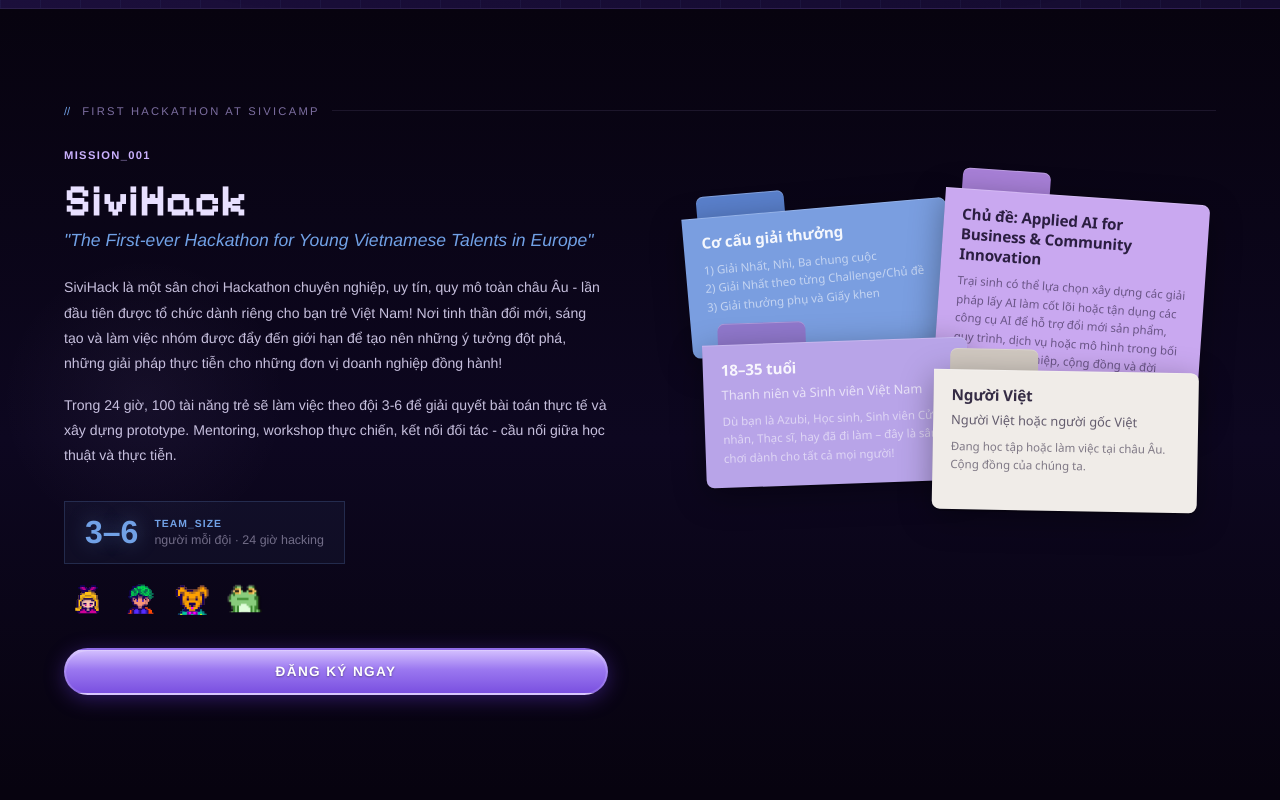
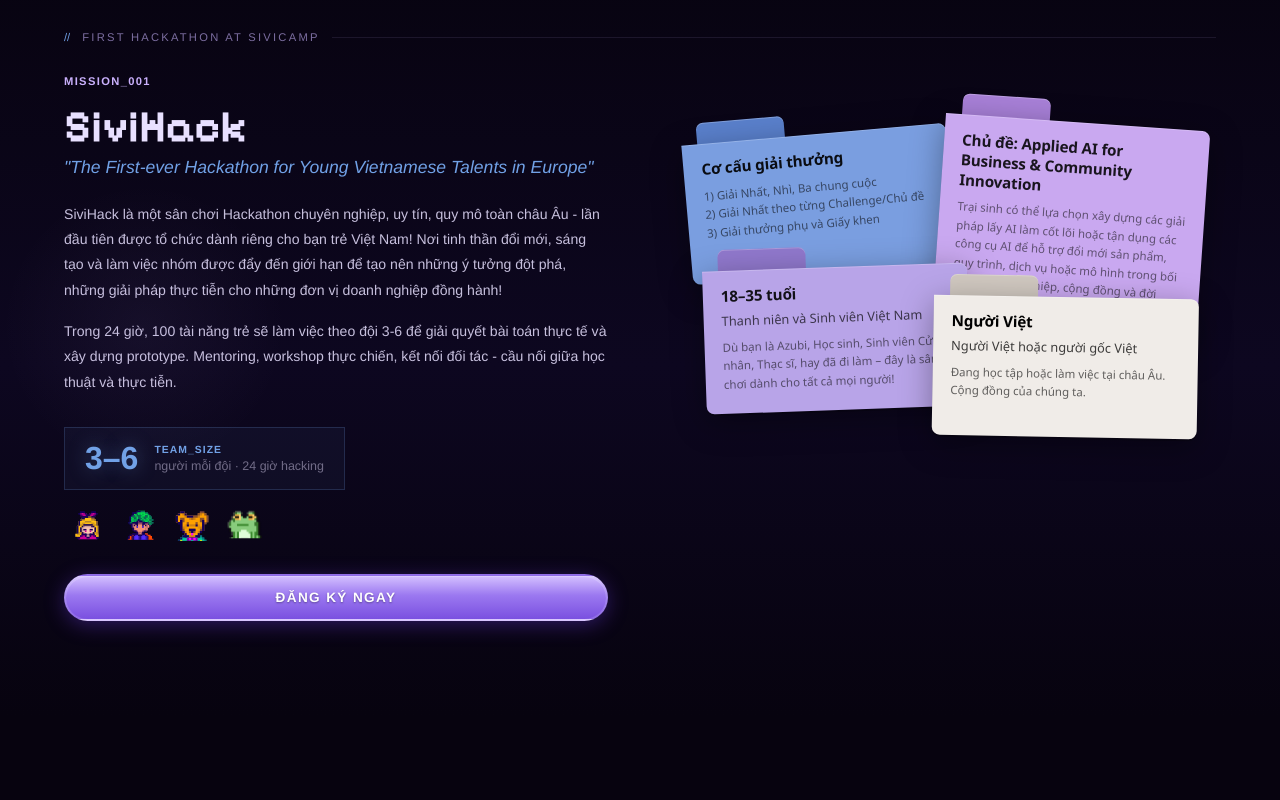
Before and after one commit to ndinh02/rammastic2026, a React (Vite) app: page / in a window 1280 px wide. Shown: the part 1580-2380 px from the top of the page. Built offline with nearby package versions, Linux system fonts and the light colour scheme.

Commit message:
i made the text black

```diff
--- a/src/components/HeroSection.jsx
+++ b/src/components/HeroSection.jsx
@@ -307,7 +307,7 @@
           </div>
         </motion.div>
 
-        <motion.p
+        {/* <motion.p
           initial={{ opacity: 0 }}
           animate={{ opacity: 1 }}
           transition={{ delay: 0.6 }}
@@ -324,7 +324,7 @@
           <span style={{ color: 'rgba(232,224,255,0.3)' }}>
             Nơi Công nghệ gặp gỡ Văn hoá.
           </span>
-        </motion.p>
+        </motion.p> */}
 
         <motion.div
           initial={{ opacity: 0, y: 10 }}
--- a/src/components/SiviHackSection.jsx
+++ b/src/components/SiviHackSection.jsx
@@ -24,7 +24,7 @@
     body: '1) Giải Nhất, Nhì, Ba chung cuộc\n2) Giải Nhất theo từng Challenge/Chủ đề\n3) Giải thưởng phụ và Giấy khen',
     folderBody: '#7a9ee0',
     tabColor: '#5a80cc',
-    textColor: 'rgba(255,255,255,0.92)',
+    textColor: 'rgba(0,0,0,0.92)',
     rotate: -5,
     zIndex: 1,
   },
@@ -35,7 +35,7 @@
     body: 'Trại sinh có thể lựa chọn xây dựng các giải pháp lấy AI làm cốt lõi hoặc tận dụng các công cụ AI để hỗ trợ đổi mới sản phẩm, quy trình, dịch vụ hoặc mô hình trong bối cảnh doanh nghiệp, cộng đồng và đời sống sinh viên.',
     folderBody: '#c9a8f0',
     tabColor: '#a880d8',
-    textColor: 'rgba(20,10,40,0.88)',
+    textColor: 'rgba(0,0,0,0.88)',
     rotate: 4,
     zIndex: 2,
   },
@@ -46,7 +46,7 @@
     body: 'Dù bạn là Azubi, Học sinh, Sinh viên Cử nhân, Thạc sĩ, hay đã đi làm – đây là sân chơi dành cho tất cả mọi người!',
     folderBody: '#b8a4e8',
     tabColor: '#9078cc',
-    textColor: 'rgba(255,255,255,0.9)',
+    textColor: 'rgba(0,0,0,0.9)',
     rotate: -2,
     zIndex: 3,
   },
@@ -57,7 +57,7 @@
     body: 'Đang học tập hoặc làm việc tại châu Âu. Cộng đồng của chúng ta.',
     folderBody: '#f0ece8',
     tabColor: '#d0c8c0',
-    textColor: 'rgba(20,10,40,0.85)',
+    textColor: 'rgba(0,0,0,1)',
     rotate: 1,
     zIndex: 4,
   },
```
